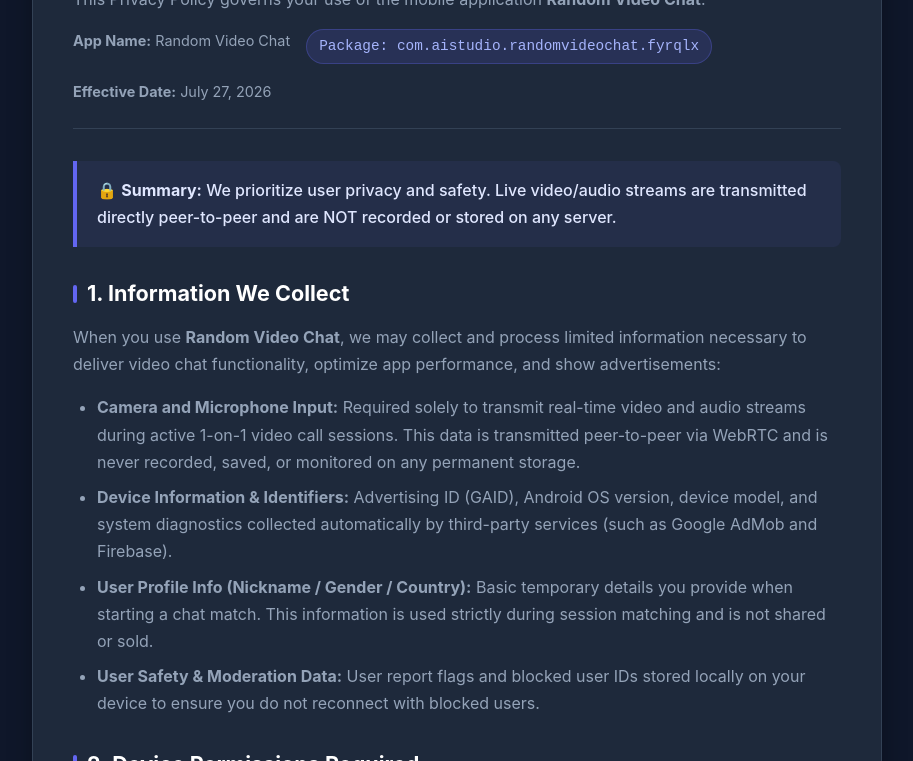
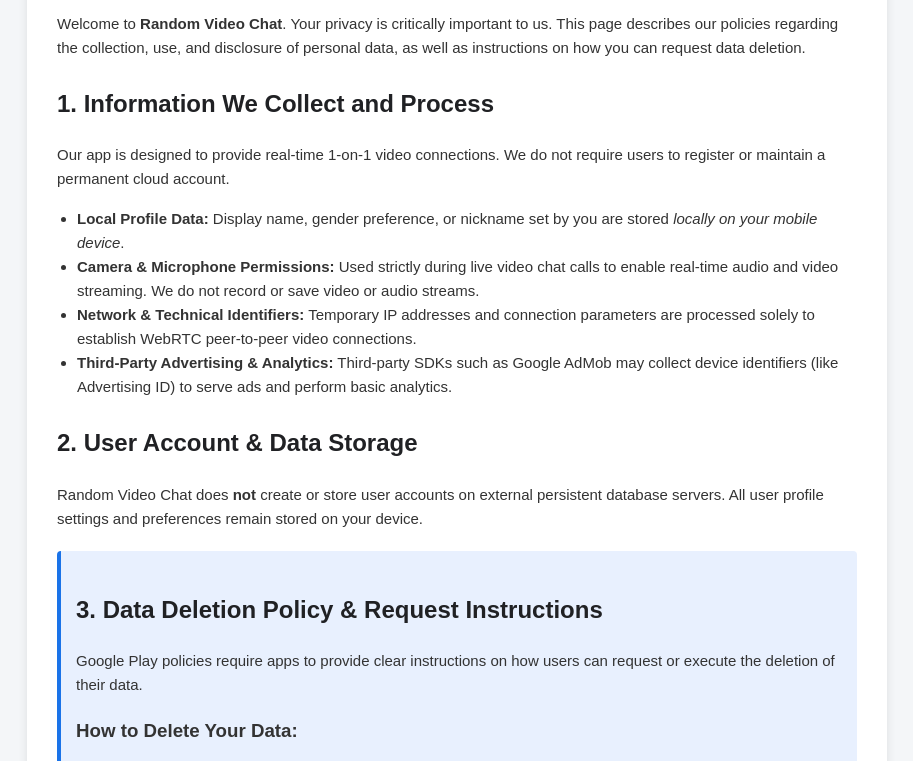
Before and after one commit to shivakk7727-hub/Rendem-video-chat-privacy-policy, a plain HTML site: page index.html in a window 1280 px wide. Shown: the part 183-944 px from the top of the page, without its empty margins (183-1096 px from the left). Drawn offline with Linux system fonts and the light colour scheme.

Commit message:
Update index.html

```diff
--- a/index.html
+++ b/index.html
@@ -3,109 +3,115 @@
 <head>
     <meta charset="UTF-8">
     <meta name="viewport" content="width=device-width, initial-scale=1.0">
-    <title>Privacy Policy - Random Video Chat</title>
+    <title>Privacy Policy & Data Deletion - Random Video Chat</title>
     <style>
-        :root {
-            --primary-color: #6366f1;
-            --primary-hover: #4f46e5;
-            --bg-color: #0f172a;
-            --card-bg: #1e293b;
-            --text-primary: #f8fafc;
-            --text-secondary: #94a3b8;
-            --border-color: #334155;
-            --accent-color: #e0e7ff;
+        body {
+            font-family: Arial, sans-serif;
+            line-height: 1.6;
+            margin: 0;
+            padding: 20px;
+            background-color: #f4f6f8;
+            color: #333;
         }
+        .container {
+            max-width: 800px;
+            margin: 0 auto;
+            background: #ffffff;
+            padding: 30px;
+            border-radius: 8px;
+            box-shadow: 0 2px 10px rgba(0,0,0,0.1);
+        }
+        h1 {
+            color: #1a73e8;
+            border-bottom: 2px solid #1a73e8;
+            padding-bottom: 10px;
+        }
+        h2 {
+            color: #202124;
+            margin-top: 25px;
+        }
+        p, li {
+            font-size: 15px;
+        }
+        ul {
+            padding-left: 20px;
+        }
+        .highlight-box {
+            background-color: #e8f0fe;
+            border-left: 4px solid #1a73e8;
+            padding: 15px;
+            margin: 20px 0;
+            border-radius: 4px;
+        }
+        .contact-email {
+            font-weight: bold;
+            color: #1a73e8;
+        }
+        footer {
+            margin-top: 40px;
+            font-size: 13px;
+            color: #70757a;
+            text-align: center;
+        }
+    </style>
+</head>
+<body>
 
-        * {
-            box-sizing: border-box;
-            margin: 0;
-            padding: 0;
-        }
+<div class="container">
+    <h1>Privacy Policy & Data Deletion Request</h1>
+    <p><strong>Last Updated:</strong> August 2026</p>
+    <p>Welcome to <strong>Random Video Chat</strong>. Your privacy is critically important to us. This page describes our policies regarding the collection, use, and disclosure of personal data, as well as instructions on how you can request data deletion.</p>
 
-        body {
-            font-family: -apple-system, BlinkMacSystemFont, "Segoe UI", Roboto, Helvetica, Arial, sans-serif;
-            background-color: var(--bg-color);
-            color: var(--text-primary);
-            line-height: 1.7;
-            padding: 20px;
-        }
+    <h2>1. Information We Collect and Process</h2>
+    <p>Our app is designed to provide real-time 1-on-1 video connections. We do not require users to register or maintain a permanent cloud account.</p>
+    <ul>
+        <li><strong>Local Profile Data:</strong> Display name, gender preference, or nickname set by you are stored <em>locally on your mobile device</em>.</li>
+        <li><strong>Camera & Microphone Permissions:</strong> Used strictly during live video chat calls to enable real-time audio and video streaming. We do not record or save video or audio streams.</li>
+        <li><strong>Network & Technical Identifiers:</strong> Temporary IP addresses and connection parameters are processed solely to establish WebRTC peer-to-peer video connections.</li>
+        <li><strong>Third-Party Advertising & Analytics:</strong> Third-party SDKs such as Google AdMob may collect device identifiers (like Advertising ID) to serve ads and perform basic analytics.</li>
+    </ul>
 
-        .container {
-            max-width: 850px;
-            margin: 40px auto;
-            background: var(--card-bg);
-            border: 1px solid var(--border-color);
-            border-radius: 16px;
-            padding: 40px;
-            box-shadow: 0 10px 25px rgba(0, 0, 0, 0.3);
-        }
+    <h2>2. User Account & Data Storage</h2>
+    <p>Random Video Chat does <strong>not</strong> create or store user accounts on external persistent database servers. All user profile settings and preferences remain stored on your device.</p>
 
-        .header {
-            border-bottom: 1px solid var(--border-color);
-            padding-bottom: 24px;
-            margin-bottom: 32px;
-        }
+    <div class="highlight-box">
+        <h2>3. Data Deletion Policy & Request Instructions</h2>
+        <p>Google Play policies require apps to provide clear instructions on how users can request or execute the deletion of their data.</p>
 
-        .app-title {
-            font-size: 2.2rem;
-            font-weight: 800;
-            color: #ffffff;
-            margin-bottom: 8px;
-            background: linear-gradient(135deg, #818cf8 0%, #c084fc 100%);
-            -webkit-background-clip: text;
-            -webkit-text-fill-color: transparent;
-        }
+        <h3>How to Delete Your Data:</h3>
+        <ol>
+            <li><strong>Instant Local Data Deletion:</strong>
+                <ul>
+                    <li>Clear the app data/cache in your Android phone settings (<em>Settings &gt; Apps &gt; Random Video Chat &gt; Storage &gt; Clear Data</em>).</li>
+                    <li>Or simply <strong>uninstall</strong> the Random Video Chat application from your device. Uninstalling permanently removes all local settings, preferences, and cached files from your device.</li>
+                </ul>
+            </li>
+            <li><strong>Requesting Additional Data Removal:</strong>
+                <p>Since we do not store personal account credentials or profiles on remote servers, no permanent online profile exists to delete. However, if you wish to submit a formal request or have questions regarding any temporary technical logs, you can contact us directly via email.</p>
+                <p>Send an email to: <a class="contact-email" href="mailto:shivakk7727@gmail.com">shivakk7727@gmail.com</a></p>
+                <p><strong>Subject:</strong> Data Deletion Request - Random Video Chat</p>
+                <p>Upon receiving your email request, we will respond within <strong>48 to 72 hours</strong> and verify that no residual data or logs exist associated with your device.</p>
+            </li>
+        </ol>
+    </div>
 
-        .meta-info {
-            display: flex;
-            flex-wrap: wrap;
-            gap: 16px;
-            margin-top: 12px;
-            font-size: 0.9rem;
-            color: var(--text-secondary);
-        }
+    <h2>4. Children's Privacy</h2>
+    <p>Random Video Chat is intended exclusively for users aged <strong>18 and older</strong>. We do not knowingly collect personal information or allow access to children under the age of 18.</p>
 
-        .meta-badge {
-            background-color: rgba(99, 102, 241, 0.15);
-            color: #a5b4fc;
-            padding: 4px 12px;
-            border-radius: 20px;
-            border: 1px solid rgba(99, 102, 241, 0.3);
-            font-family: monospace;
-        }
+    <h2>5. Changes to This Privacy Policy</h2>
+    <p>We may update our Privacy Policy from time to time. You are advised to review this page periodically for any changes.</p>
 
-        h2 {
-            font-size: 1.35rem;
-            color: #ffffff;
-            margin-top: 28px;
-            margin-bottom: 12px;
-            display: flex;
-            align-items: center;
-            gap: 10px;
-        }
+    <h2>6. Contact Us</h2>
+    <p>If you have any questions, concerns, or data removal requests regarding this Privacy Policy, please contact us at:</p>
+    <p><strong>Email:</strong> <a class="contact-email" href="mailto:shivakk7727@gmail.com">shivakk7727@gmail.com</a></p>
 
-        h2::before {
-            content: "";
-            display: inline-block;
-            width: 4px;
-            height: 18px;
-            background-color: var(--primary-color);
-            border-radius: 2px;
-        }
+    <footer>
+        &copy; 2026 Random Video Chat. All rights reserved.
+    </footer>
+</div>
 
-        p, ul {
-            color: var(--text-secondary);
-            font-size: 1rem;
-            margin-bottom: 16px;
-        }
-
-        ul {
-            padding-left: 24px;
-        }
-
-        li {
-            margin-bottom: 8px;
-        }
+</body>
+</html>        }
 
         .highlight-box {
             background: rgba(99, 102, 241, 0.08);
```
